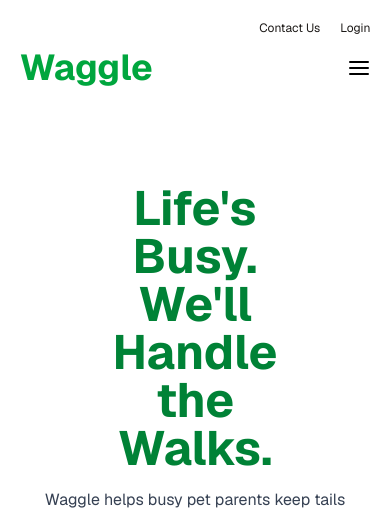
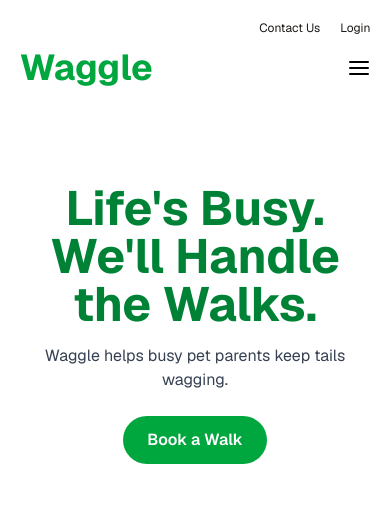
Before and after one commit to rorisangputu/wagglev1, a Next.js app: page / in a window 390 px wide. Shown: the top 515 px of the page. Built offline with nearby package versions, Linux system fonts and the light colour scheme.

Commit message:
Fix formatting of heading in Hero component

```diff
--- a/src/components/Hero.tsx
+++ b/src/components/Hero.tsx
@@ -7,8 +7,8 @@
       <div className="max-w-7xl mx-auto flex flex-col md:flex-row items-center justify-between gap-10">
         {/* Text Section */}
         <div className="text-center md:text-left flex-1">
-          <h1 className="text-5xl sm:text-5xl xl:text-6xl max-w-[80%] sm:max-w-max mx-auto font-bold text-green-700 mb-4">
-            Life's Busy. We'll Handle the Walks.
+          <h1 className="text-5xl sm:text-5xl xl:text-6xl  mx-auto font-bold text-green-700 mb-4">
+            Life&apos;s Busy. We&apos;ll Handle the Walks.
           </h1>
           <p className="text-base sm:text-lg text-gray-700 mb-6">
             Waggle helps busy pet parents keep tails wagging.
```
